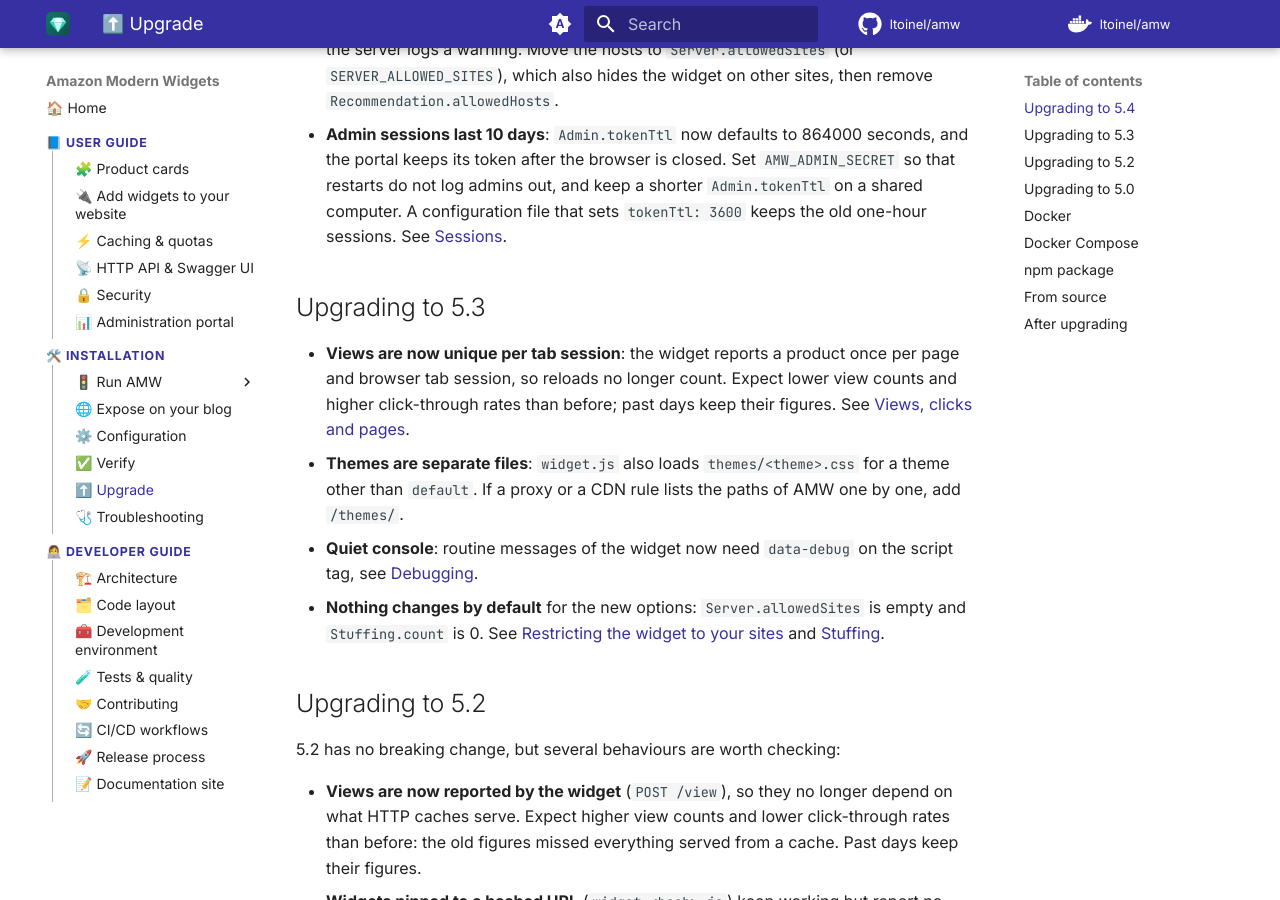
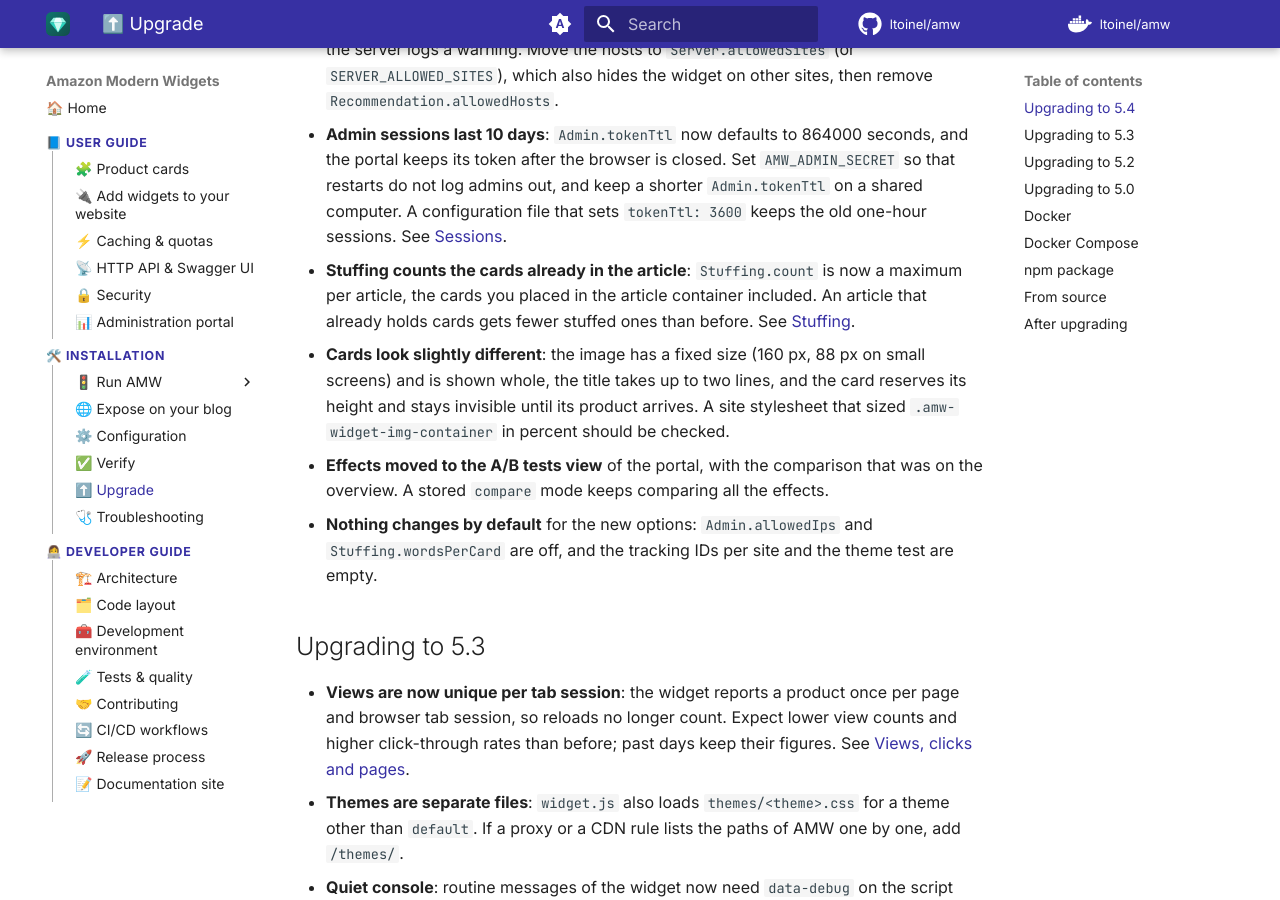
Before and after one commit to ltoinel/amw, an MkDocs documentation site: the page built from docs/installation/upgrade.md, in a window 1280 px wide and 900 px high, scrolled down 408 px. Built offline with MkDocs 1.6.1 and Material for MkDocs 9.7.7, drawn with Linux system fonts in a browser that asks for light colours; comment, search, counter and statistics services are not loaded.

Commit message:
chore(release): 5.4.0 (#377)
Closes #376

Co-authored-by: Ludovic Toinel <ltoinel@free.fr>
Co-authored-by: Claude Opus 5.5 <noreply@anthropic.com>

```diff
--- a/docs/installation/upgrade.md
+++ b/docs/installation/upgrade.md
@@ -15,6 +15,17 @@ changes are flagged there (Conventional Commits `!` / `BREAKING CHANGE`).
   restarts do not log admins out, and keep a shorter `Admin.tokenTtl` on a shared computer.
   A configuration file that sets `tokenTtl: 3600` keeps the old one-hour sessions. See
   [Sessions](../user-guide/admin-portal.md#sessions).
+- **Stuffing counts the cards already in the article**: `Stuffing.count` is now a maximum per
+  article, the cards you placed in the article container included. An article that already
+  holds cards gets fewer stuffed ones than before. See [Stuffing](../user-guide/integration.md#stuffing).
+- **Cards look slightly different**: the image has a fixed size (160 px, 88 px on small screens)
+  and is shown whole, the title takes up to two lines, and the card reserves its height and stays
+  invisible until its product arrives. A site stylesheet that sized `.amw-widget-img-container`
+  in percent should be checked.
+- **Effects moved to the A/B tests view** of the portal, with the comparison that was on the
+  overview. A stored `compare` mode keeps comparing all the effects.
+- **Nothing changes by default** for the new options: `Admin.allowedIps` and
+  `Stuffing.wordsPerCard` are off, and the tracking IDs per site and the theme test are empty.
 
 ## Upgrading to 5.3
 
--- a/package.json
+++ b/package.json
@@ -1,6 +1,6 @@
 {
   "name": "amazon-modern-widgets",
-  "version": "5.3.0",
+  "version": "5.4.0",
   "description": "Amazon Modern Widgets for Amazon affiliate websites based on Amazon PAAPI v5",
   "license": "MIT",
   "author": "Ludovic Toinel",
```
Also changed, not shown: 1 other file.
